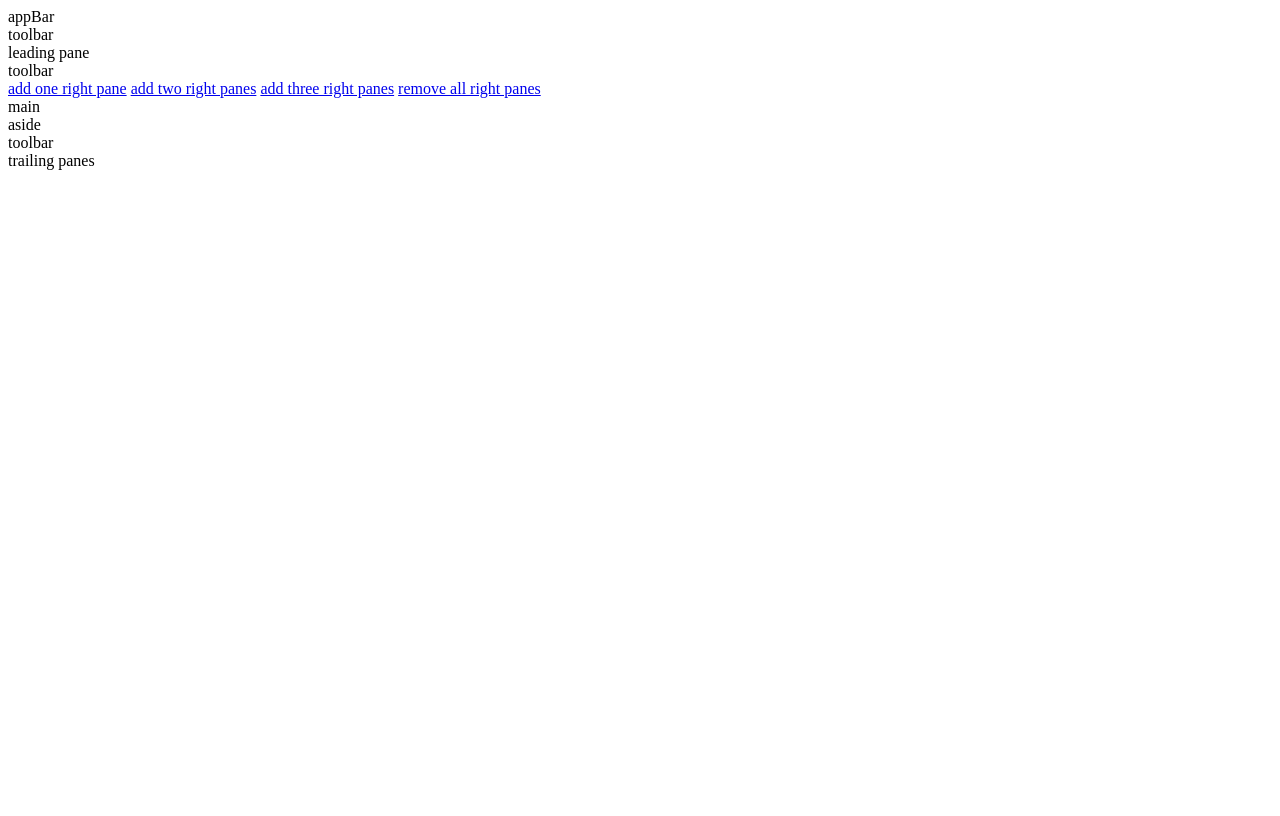
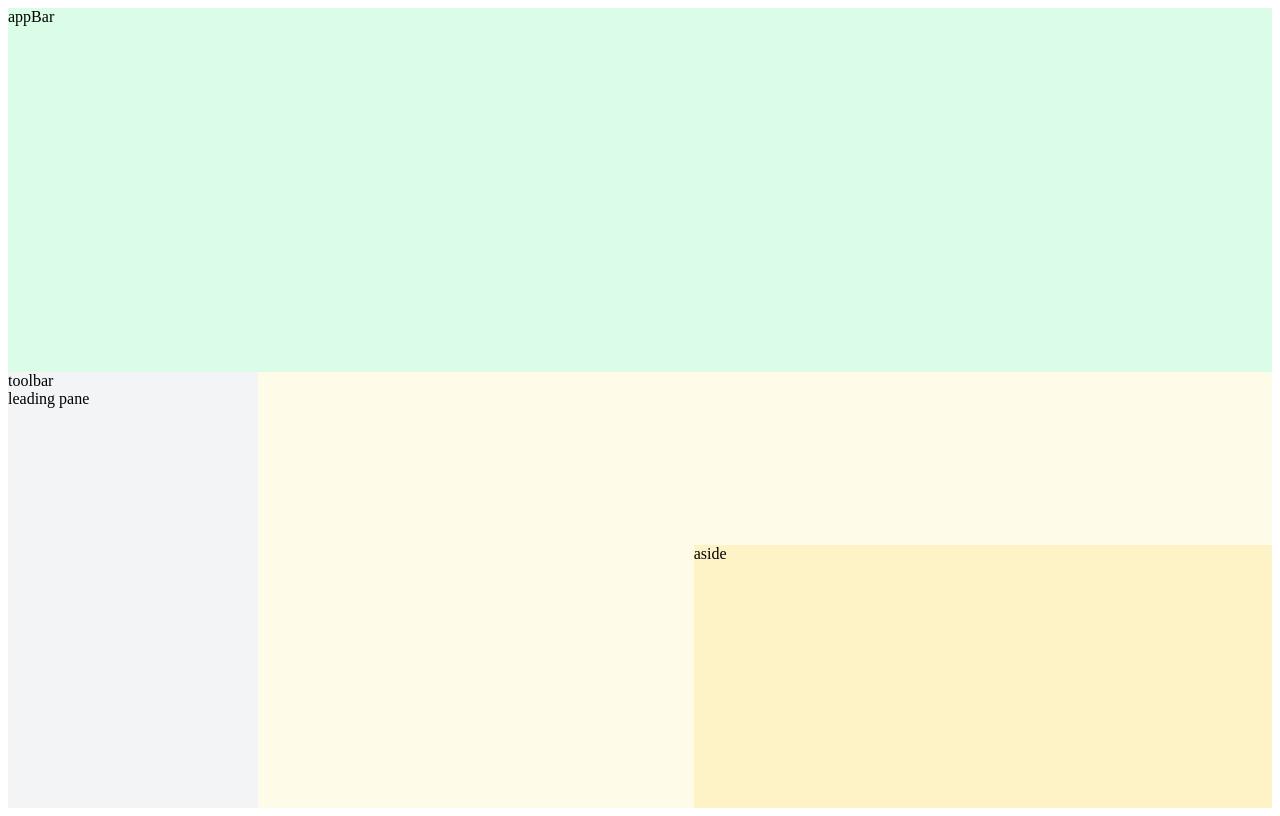
Before and after one commit to jesperengstrom/panel-test-2, a SvelteKit app: page / in a window 1280 px wide. Built offline with nearby package versions, Linux system fonts and the light colour scheme.

Commit message:
add variant

```diff
--- a/src/routes/+page.svelte
+++ b/src/routes/+page.svelte
@@ -35,6 +35,7 @@
 </div>
 
 <style style="postcss">
+  @import 'tailwindcss';
   .app {
     grid-template-areas:
     'header header header'
@@ -43,10 +44,10 @@
     grid-template-rows: var(--app-bar-height) auto;
 
     /* variant */
-    @media (width >= 48rem) {
+    @variant md {
       grid-template-areas:
-    'header header header'
-    'leading-pane content trailing-panes';
+        'header header header'
+        'leading-pane content trailing-panes';
     }
   }
 
```
Also changed, not shown: src/app.css (line endings or trailing spaces).
